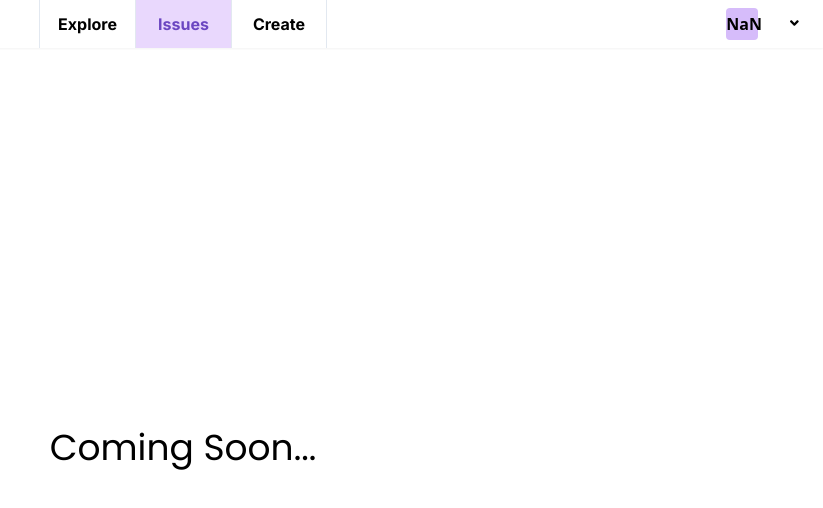
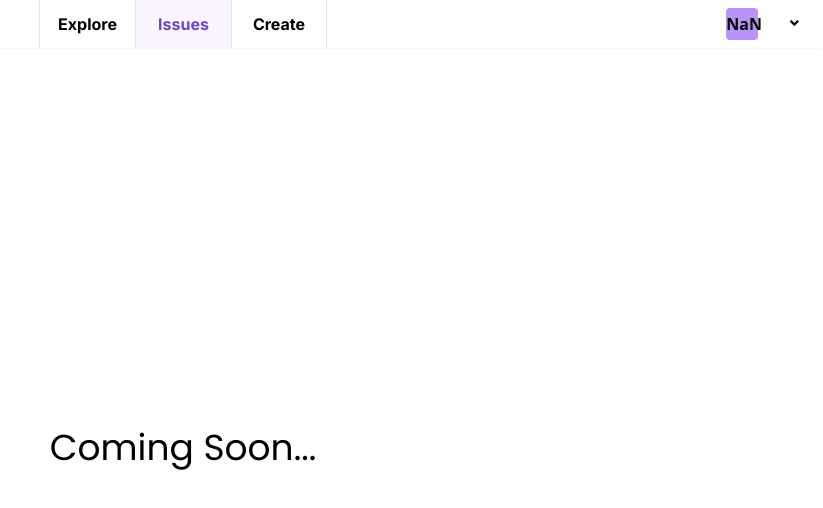
Before and after one commit to joshiprashanthd/startup, a React app in the folder root/frontend/: page /issues in a window 1280 px wide. Shown: the top 508 px of the page, without its empty margins (457-1280 px from the left). Built offline with nearby package versions, Linux system fonts and the light colour scheme; no server answers.

Commit message:
CHORE: Add Anchor component aroung user linkn

```diff
--- a/root/frontend/src/components/navbar.tsx
+++ b/root/frontend/src/components/navbar.tsx
@@ -5,6 +5,7 @@ import { Link } from "react-router-dom";
 
 //local
 import AuthContext, { IAuthContext, IAuthInfo } from "../contexts/auth-context";
+import { Anchor } from "./core/anchor";
 import { Dropdown } from "./core/dropdown";
 
 export const Navbar = function (props: any) {
@@ -17,7 +18,7 @@ export const Navbar = function (props: any) {
         <Link to="/home">
           <div
             className={`w-24 px-2 py-3 font-bold text-center ${
-              props.selected === "explore" && "text-purple-700 bg-purple-200"
+              props.selected === "explore" && "text-purple-700 bg-purple-100"
             } border-l font-body`}
           >
             Explore
@@ -26,7 +27,7 @@ export const Navbar = function (props: any) {
         <Link to="/issues">
           <div
             className={`w-24 px-2 py-3 font-bold text-center ${
-              props.selected === "issues" && "text-purple-700 bg-purple-200"
+              props.selected === "issues" && "text-purple-700 bg-purple-100"
             } border-l  font-body`}
           >
             Issues
@@ -35,7 +36,7 @@ export const Navbar = function (props: any) {
         <Link to="/create">
           <div
             className={`w-24 px-2 py-3 font-bold text-center ${
-              props.selected === "create" && "text-purple-700 bg-purple-200"
+              props.selected === "create" && "text-purple-700 bg-purple-100"
             } border-l border-r font-body`}
           >
             Create
@@ -43,12 +44,14 @@ export const Navbar = function (props: any) {
         </Link>
       </div>
       <div className="flex items-center justify-end flex-1">
-        <div className="grid w-8 h-8 mr-4 text-base font-semibold text-black bg-purple-300 rounded place-items-center">
+        <div className="grid w-8 h-8 mr-4 text-base font-semibold text-black bg-purple-400 rounded place-items-center">
           {(authContext.user?.name?.split(" ")[0].charAt(0) as string) +
             authContext.user?.name?.split(" ")[1].charAt(0)}
         </div>
         <div className="mr-4">
-          <span className="font-medium">{authContext.user?.name}</span>
+          <Anchor fontWeight="semibold">
+            <Link to="/profile">{authContext.user?.name}</Link>
+          </Anchor>
         </div>
         <div>
           <Dropdown
```
